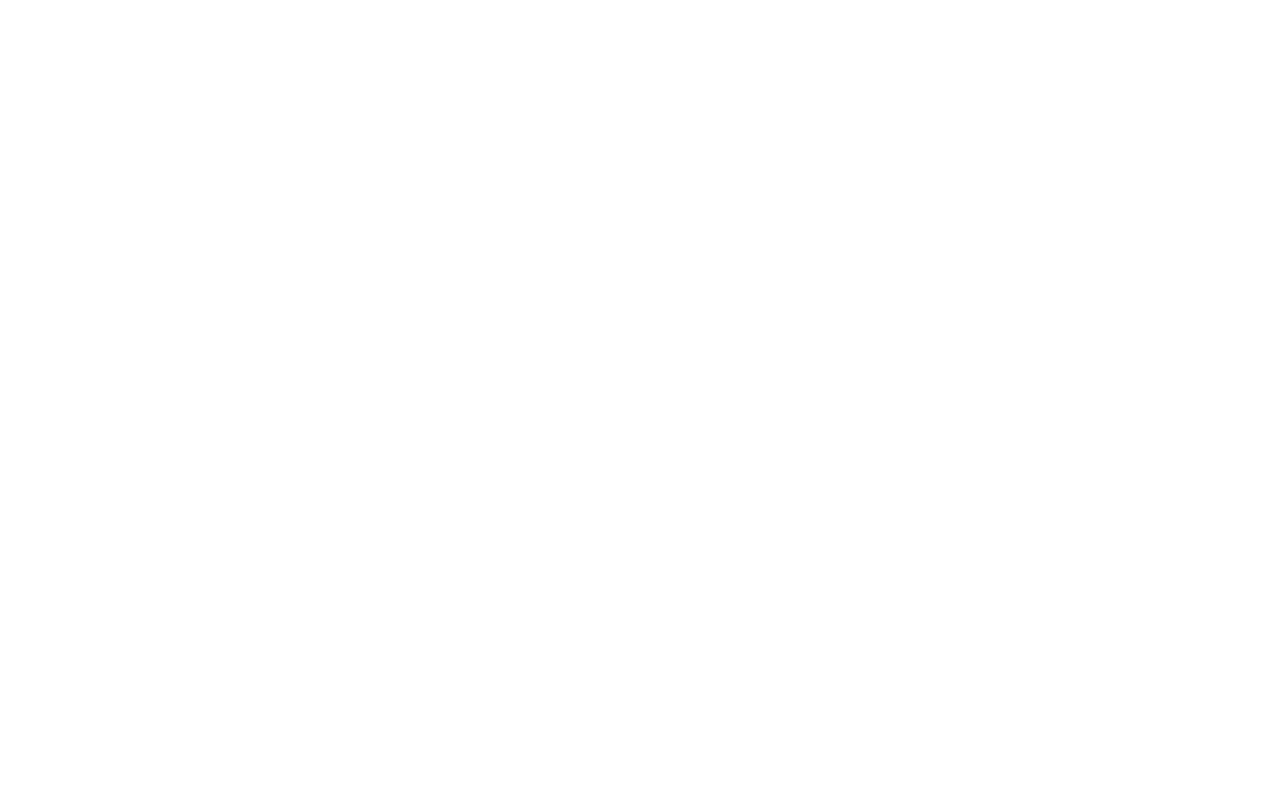
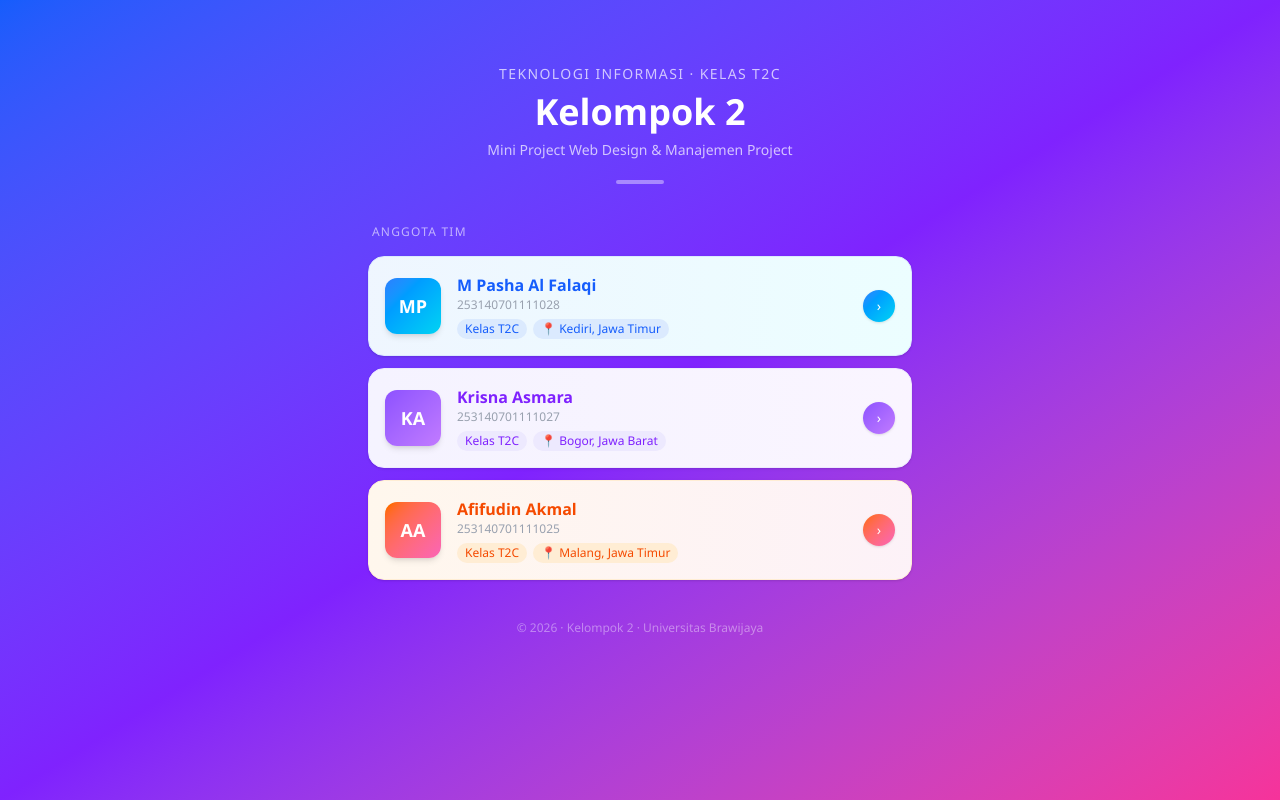
Before and after one commit to MPashaAlFalaqi/profile-app, a React (Vite) app: page / in a window 1280 px wide. Before the commit this address had no page. Built offline with nearby package versions, Linux system fonts and the light colour scheme.

Commit message:
update home page dan profil dari pasha

```diff
--- a/src/App.jsx
+++ b/src/App.jsx
@@ -1,4 +1,5 @@
 import { BrowserRouter, Routes, Route } from 'react-router-dom'
+import HomePage from './Home'
 import PashaProfile from './pasha-al-falaqi'
 import KrisnaProfile from './krisna-asmara'
 import AkmalProfile from './afifudin-akmal'
@@ -7,6 +8,7 @@
   return (
     <BrowserRouter>
       <Routes>
+        <Route path="/" element={<HomePage />} />
         <Route path="/pasha-al-falaqi" element={<PashaProfile />} />
         <Route path="/krisna-asmara" element={<KrisnaProfile />} />
         <Route path="/afifudin-akmal" element={<AkmalProfile />} />
--- /dev/null
+++ b/src/Home.jsx
@@ -0,0 +1,99 @@
+import { useNavigate } from "react-router-dom";
+
+const members = [
+  {
+    name: "M Pasha Al Falaqi",
+    nim: "253140701111028",
+    class: "T2C",
+    domicile: "Kediri, Jawa Timur",
+    path: "/pasha-al-falaqi",
+    initials: "MP",
+    gradient: "from-blue-500 to-cyan-400",
+    cardGradient: "from-blue-50 to-cyan-50",
+    border: "border-blue-100",
+    text: "text-blue-600",
+    badge: "bg-blue-100 text-blue-600",
+  },
+  {
+    name: "Krisna Asmara",
+    nim: "253140701111027",
+    class: "T2C",
+    domicile: "Bogor, Jawa Barat",
+    path: "/krisna-asmara",
+    initials: "KA",
+    gradient: "from-violet-500 to-purple-400",
+    cardGradient: "from-violet-50 to-purple-50",
+    border: "border-violet-100",
+    text: "text-violet-600",
+    badge: "bg-violet-100 text-violet-600",
+  },
+  {
+    name: "Afifudin Akmal",
+    nim: "253140701111025",
+    class: "T2C",
+    domicile: "Malang, Jawa Timur",
+    path: "/afifudin-akmal",
+    initials: "AA",
+    gradient: "from-orange-500 to-pink-400",
+    cardGradient: "from-orange-50 to-pink-50",
+    border: "border-orange-100",
+    text: "text-orange-600",
+    badge: "bg-orange-100 text-orange-600",
+  },
+];
+
+export default function HomePage() {
+  const navigate = useNavigate();
+
+  return (
+    <div style={{ fontFamily: "'Segoe UI', sans-serif" }} className="min-h-screen bg-gradient-to-br from-blue-600 via-violet-600 to-pink-500">
+
+      {/* Header */}
+      <div className="px-4 pt-16 pb-10 text-center text-white">
+        <p className="text-white/70 text-sm mb-2 uppercase tracking-widest">Teknologi Informasi · Kelas T2C</p>
+        <h1 className="text-4xl font-bold mb-2">Kelompok 2</h1>
+        <p className="text-white/70 text-sm">Mini Project Web Design & Manajemen Project</p>
+        <div className="w-12 h-1 bg-white/40 rounded-full mx-auto mt-5" />
+      </div>
+
+      {/* Members */}
+      <div className="max-w-xl mx-auto px-4 pb-12">
+        <p className="text-white/60 text-xs font-medium uppercase tracking-widest mb-4 px-1">Anggota Tim</p>
+
+        <div className="space-y-3">
+          {members.map((member, i) => (
+            <div
+              key={i}
+              onClick={() => navigate(member.path)}
+              className={`bg-gradient-to-r ${member.cardGradient} rounded-2xl p-4 flex items-center gap-4 cursor-pointer hover:scale-105 transition-all duration-200 border ${member.border} shadow-sm`}
+            >
+              {/* Avatar */}
+              <div className={`w-14 h-14 rounded-xl bg-gradient-to-br ${member.gradient} flex items-center justify-center text-white text-lg font-bold flex-shrink-0 shadow-md`}>
+                {member.initials}
+              </div>
+
+              {/* Info */}
+              <div className="flex-1">
+                <h2 className={`font-bold ${member.text}`}>{member.name}</h2>
+                <p className="text-gray-400 text-xs mb-1.5">{member.nim}</p>
+                <div className="flex flex-wrap gap-1.5">
+                  <span className={`${member.badge} text-xs px-2 py-0.5 rounded-full font-medium`}>Kelas {member.class}</span>
+                  <span className={`${member.badge} text-xs px-2 py-0.5 rounded-full font-medium`}>📍 {member.domicile}</span>
+                </div>
+              </div>
+
+              {/* Arrow */}
+              <div className={`w-8 h-8 rounded-full bg-gradient-to-br ${member.gradient} flex items-center justify-center text-white text-sm shadow-sm flex-shrink-0`}>
+                ›
+              </div>
+            </div>
+          ))}
+        </div>
+
+        <p className="text-center text-white/40 text-xs mt-10">
+          © 2026 · Kelompok 2 · Universitas Brawijaya
+        </p>
+      </div>
+    </div>
+  );
+}
```
Also changed, not shown: src/pasha-al-falaqi.jsx (+67 -78 lines).
